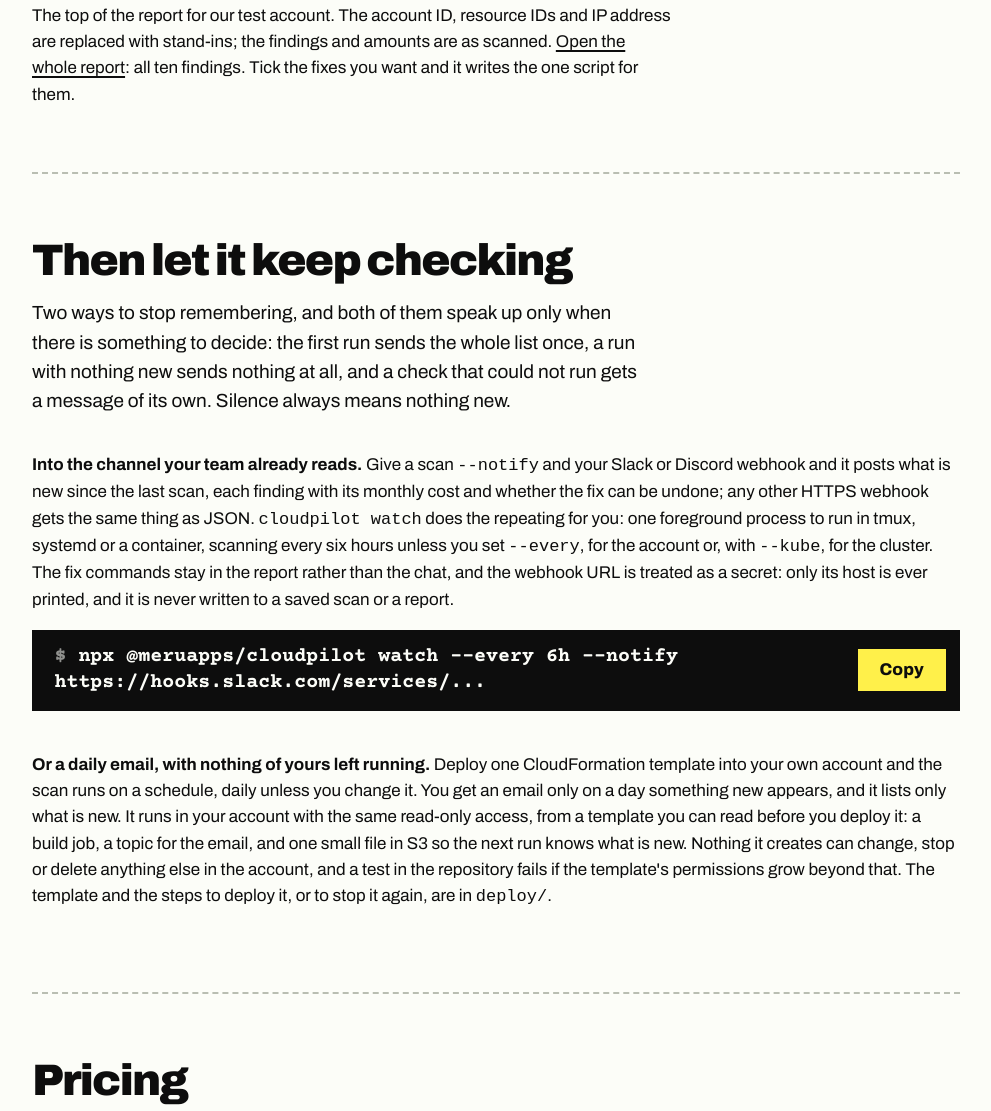
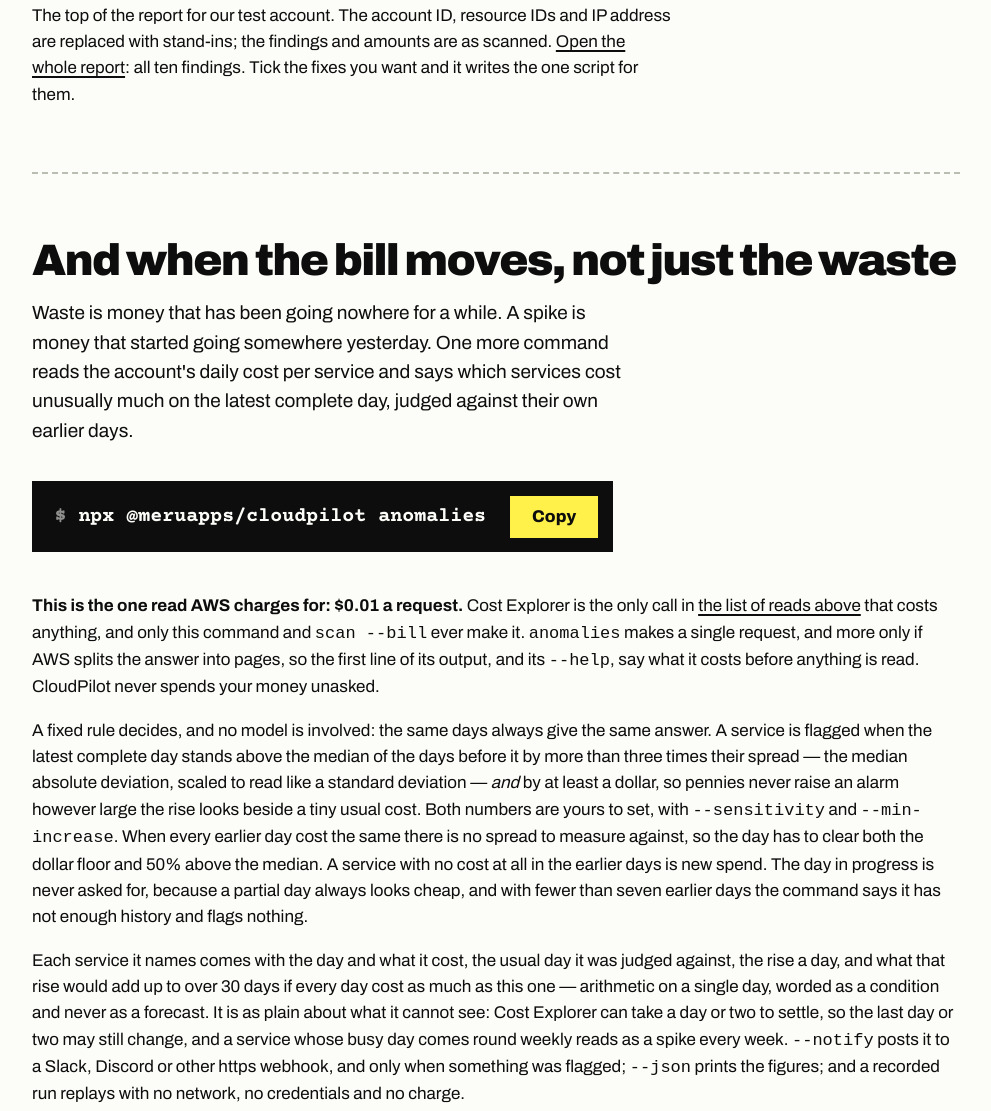
Before and after one commit to sai-na/cloudpilot, a plain HTML site: page site/index.html in a window 1280 px wide. Shown: the part 6568-7679 px from the top of the page, without its empty margins (144-1135 px from the left). Drawn offline with Linux system fonts and the light colour scheme.

Commit message:
no-mistakes(document): Add an anomalies section to the landing page

```diff
--- a/site/index.html
+++ b/site/index.html
@@ -431,6 +431,18 @@
   </figure>
 </section>
 
+<section id="anomalies">
+  <h2>And when the bill moves, not just the waste</h2>
+  <p class="lead">Waste is money that has been going nowhere for a while. A spike is money that started going somewhere yesterday. One more command reads the account's daily cost per service and says which services cost unusually much on the latest complete day, judged against their own earlier days.</p>
+  <div class="command">
+    <code id="anomalies-one-liner">npx @meruapps/cloudpilot anomalies</code>
+    <button type="button" data-copy="anomalies-one-liner">Copy</button>
+  </div>
+  <p><strong>This is the one read AWS charges for: $0.01 a request.</strong> Cost Explorer is the only call in <a href="#api-calls">the list of reads above</a> that costs anything, and only this command and <code>scan --bill</code> ever make it. <code>anomalies</code> makes a single request, and more only if AWS splits the answer into pages, so the first line of its output, and its <code>--help</code>, say what it costs before anything is read. CloudPilot never spends your money unasked.</p>
+  <p>A fixed rule decides, and no model is involved: the same days always give the same answer. A service is flagged when the latest complete day stands above the median of the days before it by more than three times their spread &mdash; the median absolute deviation, scaled to read like a standard deviation &mdash; <em>and</em> by at least a dollar, so pennies never raise an alarm however large the rise looks beside a tiny usual cost. Both numbers are yours to set, with <code>--sensitivity</code> and <code>--min-increase</code>. When every earlier day cost the same there is no spread to measure against, so the day has to clear both the dollar floor and 50% above the median. A service with no cost at all in the earlier days is new spend. The day in progress is never asked for, because a partial day always looks cheap, and with fewer than seven earlier days the command says it has not enough history and flags nothing.</p>
+  <p>Each service it names comes with the day and what it cost, the usual day it was judged against, the rise a day, and what that rise would add up to over 30 days if every day cost as much as this one &mdash; arithmetic on a single day, worded as a condition and never as a forecast. It is as plain about what it cannot see: Cost Explorer can take a day or two to settle, so the last day or two may still change, and a service whose busy day comes round weekly reads as a spike every week. <code>--notify</code> posts it to a Slack, Discord or other https webhook, and only when something was flagged; <code>--json</code> prints the figures; and a recorded run replays with no network, no credentials and no charge.</p>
+</section>
+
 <section id="daily">
   <h2>Then let it keep checking</h2>
   <p class="lead">Two ways to stop remembering, and both of them speak up only when there is something to decide: the first run sends the whole list once, a run with nothing new sends nothing at all, and a check that could not run gets a message of its own. Silence always means nothing new.</p>
```
